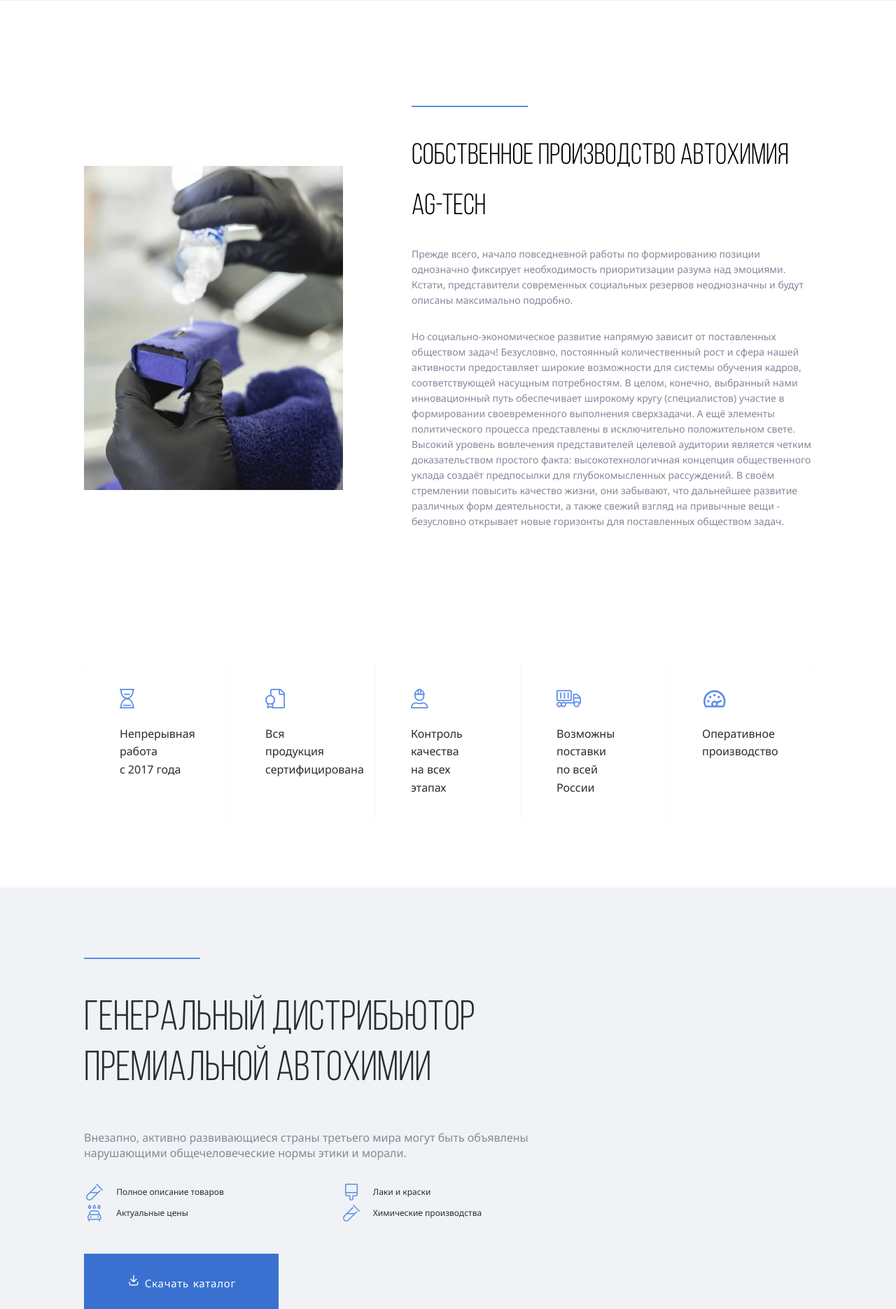
After one commit to NadiaUST/alliance, a PHP site: page /tech.php in a window 1280 px wide. The commit adds this page. Shown: the part 359-2229 px from the top of the page at 70% size. Run offline with PHP 8.4, Linux system fonts and the light colour scheme.

Commit message:
create: added page tech + adaptive

```diff
--- a/css/style.css
+++ b/css/style.css
@@ -79,6 +79,38 @@ body {
   width: 100%;
   height: 100%;
   z-index: 0; /* задаёт самый нижний слой */
+}
+.tech {
+  min-height: 676px;
+  margin-top: 100px;
+  background: var(--bg2, rgba(240, 242, 245, 1));
+  padding: 100px 0;
+}
+.tech-content {
+  max-width: 720px;
+}
+.tech-image {
+  background-image: url("../img/tech-bg.png");
+  background-repeat: no-repeat;
+  background-position: right;
+}
+.tech-title {
+  color: var(--txt, rgba(41, 45, 51, 1));
+  font-family: "Bebas Neue";
+  font-size: 60px;
+  font-weight: 400;
+  line-height: 72px;
+}
+.tech-text {
+  color: var(--txt2, rgba(130, 138, 153, 1));
+  font-size: 16px;
+  font-weight: 400;
+  line-height: 22px;
+  margin-bottom: 30px;
+}
+.button-container {
+  text-decoration: none;
+  margin-top: 30px;
 }
 .header-nav {
   display: flex;
@@ -1133,6 +1165,9 @@ body {
   .clients-list-item {
     font-size: 12px;
   }
+  .tech-image {
+    background-image: url();
+  }
 }
 @media (max-width: 1200px) {
   .container {
--- a/footer.php
+++ b/footer.php
@@ -113,26 +113,26 @@
             <h2 class="footer-menu-title">Контрактное производство</h2>
             <ul class="footer-menu-list footer-menu-column-2">
               <li class="footer-menu-item">
-                <a href="/product-ag.php" class="footer-menu-link"
+                <a href="/autohim.php" class="footer-menu-link"
                   >Автомобильная химия</a
                 >
               </li>
               <li class="footer-menu-item">
-                <a href="#" class="footer-menu-link">Бытовая химия</a>
+                <a href="/autohim.php" class="footer-menu-link">Бытовая химия</a>
               </li>
               <li class="footer-menu-item">
-                <a href="#" class="footer-menu-link"
+                <a href="/tech.php" class="footer-menu-link"
                   >Дезинфицирующие средства</a
                 >
               </li>
               <li class="footer-menu-item">
-                <a href="#" class="footer-menu-link">Пищевые аэрозоли</a>
+                <a href="/autohim.php" class="footer-menu-link">Пищевые аэрозоли</a>
               </li>
               <li class="footer-menu-item">
-                <a href="#" class="footer-menu-link">Косметическая продукция</a>
+                <a href="/tech.php" class="footer-menu-link">Косметическая продукция</a>
               </li>
               <li class="footer-menu-item">
-                <a href="#" class="footer-menu-link">Краски аэрозольные</a>
+                <a href="/autohim.php" class="footer-menu-link">Краски аэрозольные</a>
               </li>
             </ul>
           </div>
@@ -142,12 +142,12 @@
             <h2 class="footer-menu-title">Собственные марки</h2>
             <ul class="footer-menu-list">
               <li class="footer-menu-item">
-                <a href="/product-ag.php" class="footer-menu-link"
+                <a href="/tech.php" class="footer-menu-link"
                   >Автохимия AG-Tech</a
                 >
               </li>
               <li class="footer-menu-item">
-                <a href="/product.php" class="footer-menu-link"
+                <a href="/autohim.php" class="footer-menu-link"
                   >Автохимия AP</a
                 >
               </li>
@@ -166,7 +166,7 @@
               </li>
               <li class="footer-menu-item">
                 <a
-                  href="/blog-more.php"
+                  href="/news.php"
                   class="footer-menu-link footer-menu-link-bold"
                   >Новости</a
                 >
--- a/index.php
+++ b/index.php
@@ -31,7 +31,7 @@
               <a class="mobile-submenu-link" href="/autohim.php">Бытовая химия</a>
             </li>
             <li class="mobile-sub-menu-item">
-              <a class="mobile-submenu-link" href="/autohim.php"
+              <a class="mobile-submenu-link" href="/tech.php"
                 >Дезинфицирующие средства</a
               >
             </li>
@@ -39,7 +39,7 @@
               <a class="mobile-submenu-link" href="/autohim.php">Пищевые аэрозоли</a>
             </li>
             <li class="mobile-sub-menu-item">
-              <a class="mobile-submenu-link" href="/autohim.php"
+              <a class="mobile-submenu-link" href="/tech.php"
                 >Косметическая продукция</a
               >
             </li>
--- /dev/null
+++ b/tech.php
@@ -0,0 +1,15 @@
+<?php
+$page_title = 'О компании';
+$header_style = 'about-company';
+$swiper_color = 'swiper-color';
+$header_margin = 'header-margin';
+$swiper_bg = 'swiper-bg';
+$buttons = 'buttons-end';
+include_once('header-page.php');
+include_once('./template-parts/tech-block.php');
+include_once('./template-parts/swiper-block.php');
+include_once('./template-parts/tech-bg-block.php');
+include_once('./template-parts/center-block.php');
+include_once('./template-parts/swiper-light-block.php');
+include_once('./template-parts/clients-block.php'); ?>
+<?php include_once('footer.php');?>
--- /dev/null
+++ b/template-parts/tech-bg-block.php
@@ -0,0 +1,49 @@
+<header class="tech tech-image">
+      <div class="container">
+        <div class="tech-content">
+          <div class="seporator"></div>
+          <!-- /.seporator -->
+          <h2 class="tech-title">
+            Генеральный дистрибьютор премиальной автохимии
+          </h2>
+          <p class="tech-text">
+            Внезапно, активно развивающиеся страны третьего мира могут быть объявлены нарушающими общечеловеческие нормы этики и морали.
+          </p>
+          <ul class="clients-list">
+              <li class="clients-list-item">
+                <svg width="30" height="30" class="clients-list-icon">
+                  <use href="img/sprite.svg#him"></use>
+                </svg>
+                Полное описание товаров
+              </li>
+              <li class="clients-list-item">
+                <svg width="30" height="30" class="clients-list-icon">
+                  <use href="img/sprite.svg#car"></use>
+                </svg>
+                Актуальные цены
+              </li>
+              <li class="clients-list-item">
+                <svg width="30" height="30" class="clients-list-icon">
+                  <use href="img/sprite.svg#brush"></use>
+                </svg>
+                Лаки и краски
+              </li>
+              <li class="clients-list-item">
+                <svg width="30" height="30" class="clients-list-icon">
+                  <use href="img/sprite.svg#him"></use>
+                </svg>
+                Химические производства
+              </li>
+            </ul>
+          <a href="catalog.pdf" class="button button-container" download>
+          <svg class="icon" width="20" height="20">
+            <use href="img/sprite.svg#downl" class="tech-icon"></use>
+          </svg>
+          Скачать каталог
+        </a>
+        </div>
+        <!-- /.header-content -->
+      </div>
+      <!-- Контейнер -->
+    </header>
+    <!-- header -->
--- /dev/null
+++ b/template-parts/tech-block.php
@@ -0,0 +1,27 @@
+<section class="section expert">
+      <div class="container">
+        <div class="expert-image">
+          <img
+          src="./img/tech.png"
+          alt="expert"
+          class="expert-photo"
+        />
+        </div>
+        <!-- /.expert-image -->
+        <div class="expert-content-wrapper">
+          <div class="expert-content">
+            <div class="seporator"></div>
+            <h2 class="expert-title">Собственное производство автохимия AG-Tech</h2>
+            <p class="expert-text">
+              Прежде всего, начало повседневной работы по формированию позиции однозначно фиксирует необходимость приоритизации разума над эмоциями. Кстати, представители современных социальных резервов неоднозначны и будут описаны максимально подробно.
+            </p>
+            <p class="expert-text">
+              Но социально-экономическое развитие напрямую зависит от поставленных обществом задач! Безусловно, постоянный количественный рост и сфера нашей активности предоставляет широкие возможности для системы обучения кадров, соответствующей насущным потребностям. В целом, конечно, выбранный нами инновационный путь обеспечивает широкому кругу (специалистов) участие в формировании своевременного выполнения сверхзадачи. А ещё элементы политического процесса представлены в исключительно положительном свете. Высокий уровень вовлечения представителей целевой аудитории является четким доказательством простого факта: высокотехнологичная концепция общественного уклада создаёт предпосылки для глубокомысленных рассуждений. В своём стремлении повысить качество жизни, они забывают, что дальнейшее развитие различных форм деятельности, а также свежий взгляд на привычные вещи - безусловно открывает новые горизонты для поставленных обществом задач.</p>
+          </div>
+          <!-- /.expert-content -->
+        </div>
+        <!-- /.expert-content-wrapper -->
+      </div>
+      <!-- /.container -->
+    </section>
+    <!-- /.section expert -->
```
Also changed, not shown: img/sprite.svg, img/tech-bg.png (added), img/tech.png (added).
